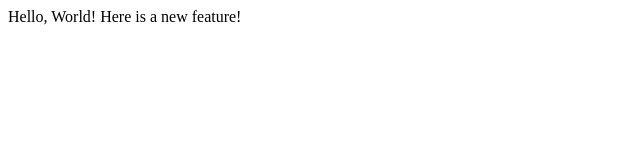
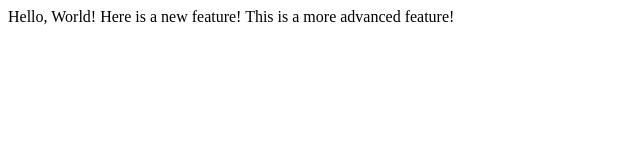
Before and after one commit to tigerjoy/lecture1, a plain HTML site: page index.html in a window 1280 px wide. Shown: the whole page, without its empty margins (0-640 px from the left). Drawn offline with Linux system fonts and the light colour scheme.

Commit message:
Added another new feature

```diff
--- a/index.html
+++ b/index.html
@@ -10,6 +10,7 @@
 <body>
     Hello, World!
     Here is a new feature!
+    This is a more advanced feature!
 </body>
 
 </html>
```
